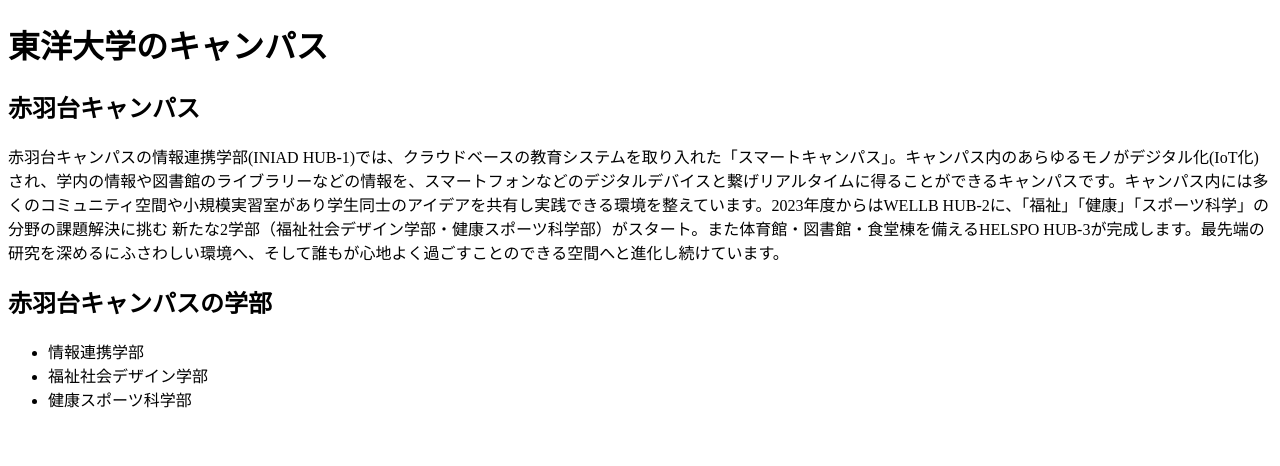
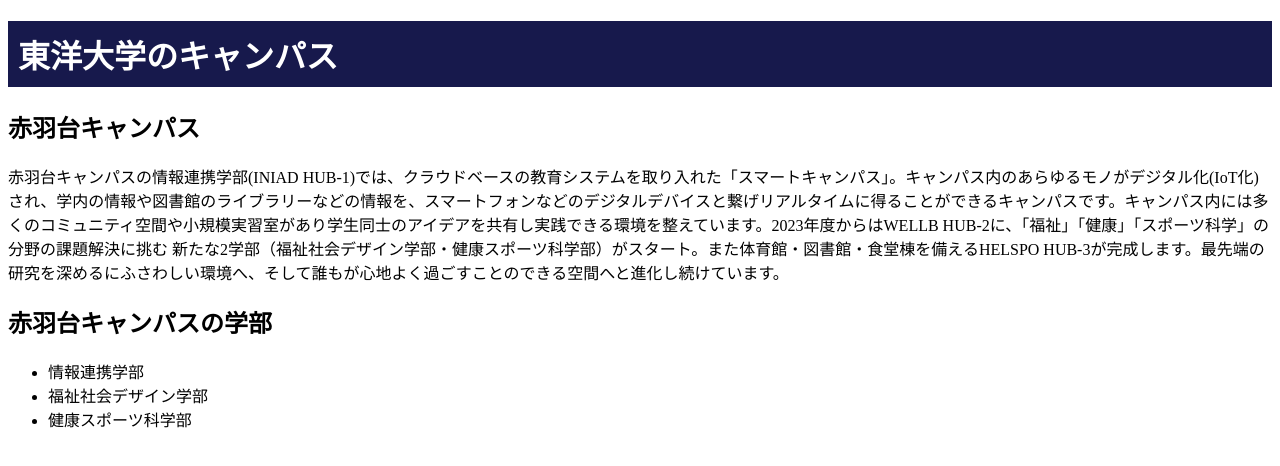
Before and after one commit to s1f10220259/git-remote-test, a plain HTML site: page index.html in a window 1280 px wide. Drawn offline with Linux system fonts and the light colour scheme.

Commit message:
h1タグにスタイルを追加

```diff
--- /dev/null
+++ b/css/default.css
@@ -0,0 +1,5 @@
+h1 {
+    color: #ffffff;
+    background-color: #17194c;
+    padding: 10px;
+}
--- a/index.html
+++ b/index.html
@@ -3,6 +3,7 @@
   <head>
     <meta charset="UTF-8">
     <title>Sample HTML</title>
+    <link rel="stylesheet" type="text/css" href="css/default.css">
   </head>
   <body>
     <h1>
```
